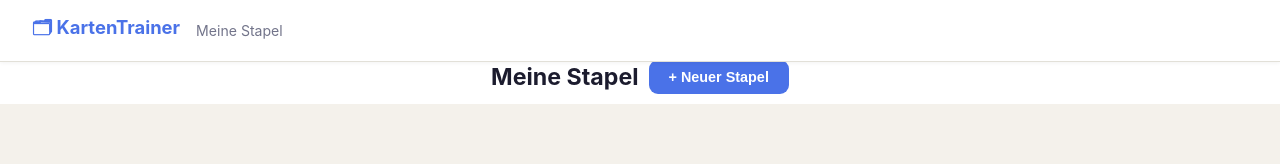
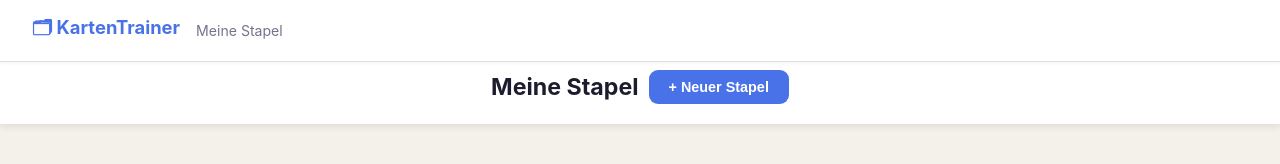
Before and after one commit to Michael0992/Kartentrainer, a website: page public/index.html in a window 1280 px wide. Drawn offline with Linux system fonts and the light colour scheme; no server answers.

Commit message:
Enhance header styling with increased padding and box shadow; adjust margin for list elements

```diff
--- a/public/style.css
+++ b/public/style.css
@@ -87,7 +87,8 @@ header {
   left: 0;
   top: 50px;
   width: 100%;
-  padding: 10px;
+  padding: 20px;
+  box-shadow: 0 2px 8px rgba(0,0,0,0.1);
 }
 
 .view-header h2 { font-size: 1.45rem; }
@@ -149,7 +150,7 @@ header {
 /* ── Stapel-Liste (Menü) ─────────────────────── */
 
 #stapel-liste, #karten-liste {
-  margin-top: 60px;
+  margin-top: 80px;
 }
 .stapel-item {
   background: #fff;
```
